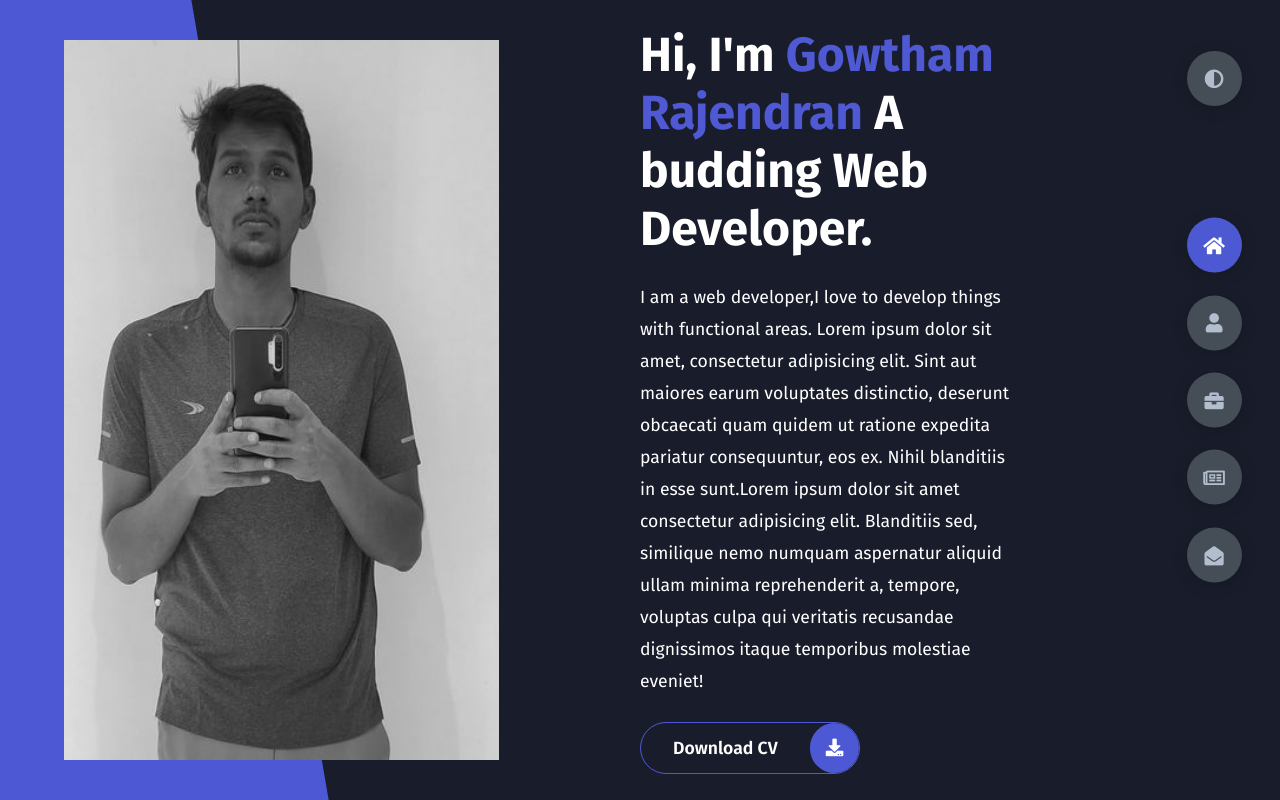
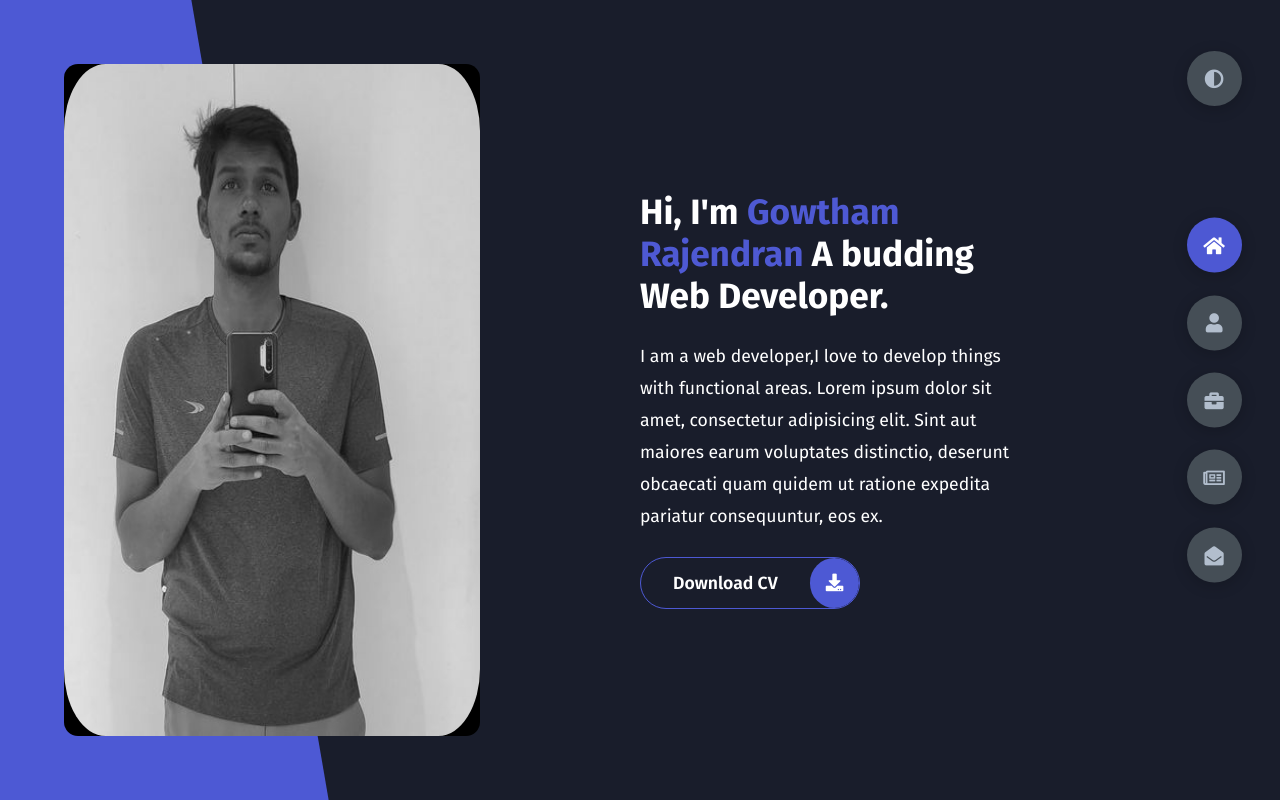
Before and after one commit to GowthamRajendrann/Portfolio-grr, a plain HTML site: page index.html in a window 1280 px wide. Drawn offline with Linux system fonts and the light colour scheme.

Commit message:
try responsive layot

```diff
--- a/index.html
+++ b/index.html
@@ -38,11 +38,7 @@
             I am a web developer,I love to develop things with functional areas.
             Lorem ipsum dolor sit amet, consectetur adipisicing elit. Sint aut
             maiores earum voluptates distinctio, deserunt obcaecati quam quidem
-            ut ratione expedita pariatur consequuntur, eos ex. Nihil blanditiis
-            in esse sunt.Lorem ipsum dolor sit amet consectetur adipisicing
-            elit. Blanditiis sed, similique nemo numquam aspernatur aliquid
-            ullam minima reprehenderit a, tempore, voluptas culpa qui veritatis
-            recusandae dignissimos itaque temporibus molestiae eveniet!
+            ut ratione expedita pariatur consequuntur, eos ex.
           </p>
           <div class="btn-container">
             <a href="http://" class="main-btn">
--- a/styles/style.scss
+++ b/styles/style.scss
@@ -292,15 +292,16 @@ section {
     }
     .profile-image {
       border-radius: var(--br-sm-2);
-      height: 90%;
-      width: 68%;
+      height: 84%;
+      width: 65%;
       margin-left: 4rem;
       background-color: var(--color-black);
       transition: var(--transition-all);
       img {
         width: 100%;
         height: 100%;
-        object-fit: cover;
+        object-fit: fill;
+        border-radius: 10%;
         transition: var(--transition-all);
         filter: grayscale(100%);
         &:hover {
@@ -316,7 +317,7 @@ section {
     align-items: flex-start;
     padding-right: 16rem;
     .name {
-      font-size: 3rem;
+      font-size: rem;
       span {
         color: var(--color-secondary);
       }
```
Also changed, not shown: styles/style.css, 1 other file.
